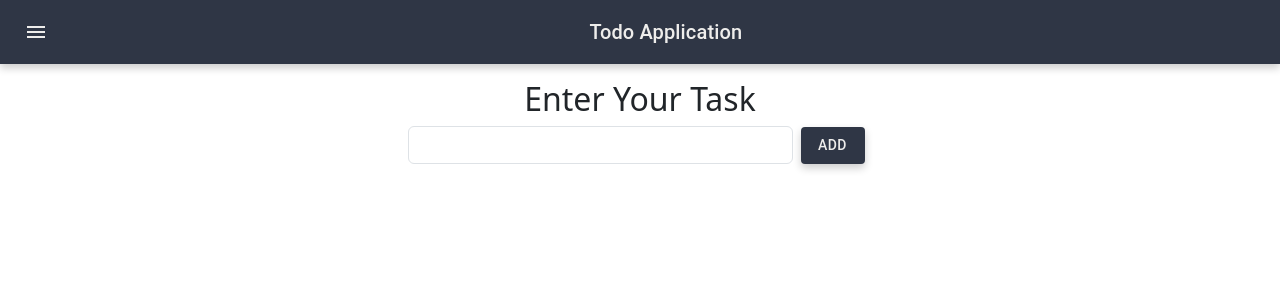
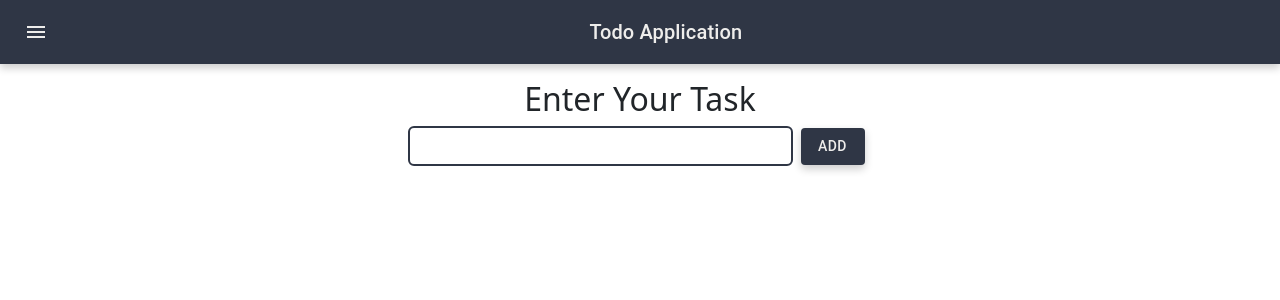
Before and after one commit to sajin-shrestha/Todo-Application-Using-React-Redux, a React (Vite) app: page / in a window 1280 px wide. Shown: the top 300 px of the page. Built offline with nearby package versions, Linux system fonts and the light colour scheme.

Commit message:
added custom css for input box

```diff
--- a/src/index.css
+++ b/src/index.css
@@ -0,0 +1,9 @@
+.custom-input {
+  border-color: #2f3645;
+  border-width: 2px;
+}
+
+.custom-input:focus {
+  border-color: #2f3645;
+  outline: none; /* Optionally remove the default focus outline */
+}
--- a/src/pages/Home.tsx
+++ b/src/pages/Home.tsx
@@ -11,7 +11,7 @@ const Home = () => {
             <input
               type="text"
               name="task"
-              className="form-control"
+              className="form-control custom-input"
             />
             <Button
               sx={{
```
